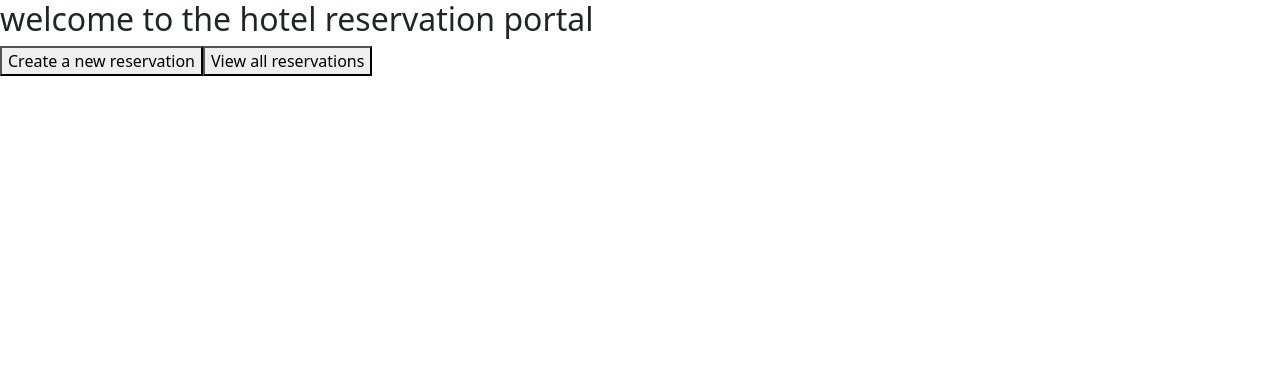
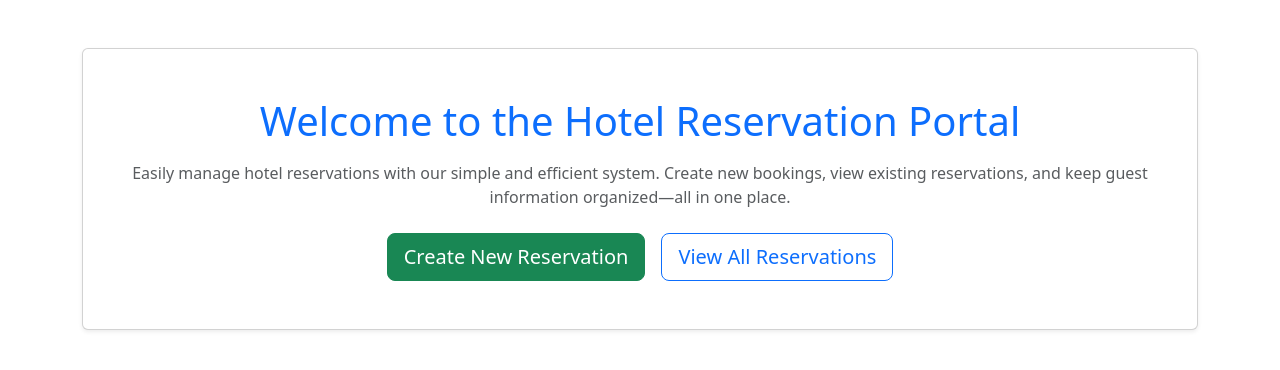
Before and after one commit to ShivamAgrawal02/hotel-App-WithMockoon, an Angular app: page / in a window 1280 px wide. Shown: the top 370 px of the page. Built offline with nearby package versions, Linux system fonts and the light colour scheme.

Commit message:
update functionality added

```diff
--- a/src/app/app-routing.module.ts
+++ b/src/app/app-routing.module.ts
@@ -7,7 +7,8 @@ import { ReservationFormComponent } from './reservation-form/reservation-form.co
 const routes: Routes = [
 {path:"",component:HomeComponent},
 {path:"list",component:ReservationListComponent},
-{path:"new",component:ReservationFormComponent}
+{path:"new",component:ReservationFormComponent},
+{path:"edit/:id",component:ReservationFormComponent}
 ];
 
 @NgModule({
--- a/src/app/home/home.component.html
+++ b/src/app/home/home.component.html
@@ -1,5 +1,31 @@
-<div>
-    <h2>welcome to the hotel reservation portal</h2>
-    <button [routerLink]="['/new']">Create a new reservation</button>
-    <button [routerLink]="['/list']">View all reservations</button>
+<div class="container mt-5">
+
+  <div class="card shadow-sm text-center">
+    <div class="card-body p-5">
+
+      <h1 class="text-primary mb-3">
+        Welcome to the Hotel Reservation Portal
+      </h1>
+
+      <p class="text-muted mb-4">
+        Easily manage hotel reservations with our simple and efficient system.
+        Create new bookings, view existing reservations, and keep guest
+        information organized—all in one place.
+      </p>
+
+      <div class="d-flex justify-content-center gap-3">
+        <button class="btn btn-success btn-lg"
+                [routerLink]="['/new']">
+          Create New Reservation
+        </button>
+
+        <button class="btn btn-outline-primary btn-lg"
+                [routerLink]="['/list']">
+          View All Reservations
+        </button>
+      </div>
+
+    </div>
+  </div>
+
 </div>
--- a/src/app/reservation-form/reservation-form.component.ts
+++ b/src/app/reservation-form/reservation-form.component.ts
@@ -2,6 +2,7 @@ import { Component , OnInit} from '@angular/core';
 import { FormBuilder,FormGroup,Validator, Validators } from '@angular/forms';
 import { ReservationService } from '../reservation/reservation.service';
 import { Reservation } from '../model/reservation';
+import { Router ,ActivatedRoute} from '@angular/router';
 
 @Component({
   selector: 'app-reservation-form',
@@ -9,7 +10,7 @@ import { Reservation } from '../model/reservation';
   styleUrls: ['./reservation-form.component.css']
 })
 export class ReservationFormComponent implements OnInit {
-  constructor(private formBuilder:FormBuilder, private reservationService:ReservationService)
+  constructor(private formBuilder:FormBuilder, private reservationService:ReservationService, private router:Router , private activatedRoute:ActivatedRoute)
   {
 
   }
@@ -23,16 +24,34 @@ ngOnInit(): void {
       guestName:["",Validators.required],
       guestEmail:["",[Validators.required,Validators.email]],
       roomNumber:["",Validators.required]
-
     })
+    let id = this.activatedRoute.snapshot.paramMap.get('id');
+    if(id)
+    {
+      let reservation = this.reservationService.getReservation(id);
+      if(reservation)
+      {
+        this.reservationForm.patchValue(reservation);
+      }
+    }
 }
 onSubmit()
 {
   if(this.reservationForm.valid)
   {
+
     let reservation:Reservation = this.reservationForm.value;
-    this.reservationService.addReservation(reservation);
-    this.reservationForm.reset();
+    let id = this.activatedRoute.snapshot.paramMap.get('id');
+    if(id)
+    {
+        this.reservationService.updateReservation(id,reservation);
+    }
+    else
+    {
+        this.reservationService.addReservation(reservation);
+    }
+    this.router.navigate(['\list']);
+
   }
 }
 
--- a/src/app/reservation-list/reservation-list.component.html
+++ b/src/app/reservation-list/reservation-list.component.html
@@ -11,12 +11,14 @@
 
         <thead class="table-light">
           <tr>
-            <th>#</th>
+            <th>Sr No.</th>
             <th>Guest Name</th>
             <th>Guest Email</th>
             <th>Check-In</th>
             <th>Check-Out</th>
             <th>Room</th>
+            <th>Delete</th>
+            <th>Edit</th>
           </tr>
         </thead>
 
@@ -27,11 +29,9 @@
             <td>{{ res.guestEmail }}</td>
             <td>{{ res.checkInDate }}</td>
             <td>{{ res.checkOutDate }}</td>
-            <td>
-              <span class="badge bg-secondary">
-                {{ res.roomNumber }}
-              </span>
-            </td>
+            <td>{{ res.roomNumber }}</td>
+            <td><button (click)="deleteReservation(res.id)">delete</button></td>
+            <td><button [routerLink]="['/edit', res.id]">edit</button></td>
           </tr>
         </tbody>
 
--- a/src/app/reservation-list/reservation-list.component.ts
+++ b/src/app/reservation-list/reservation-list.component.ts
@@ -19,8 +19,10 @@ export class ReservationListComponent implements OnInit {
 
   ngOnInit(): void {
       this.reservations=this.reservationService.getReservations();
-      console.log("hhekle");
-      console.log(this.reservations)
+  }
+  deleteReservation(id:string)
+  {
+    this.reservationService.deleteReservation(id);
   }
 
 }
--- a/src/app/reservation/reservation.service.ts
+++ b/src/app/reservation/reservation.service.ts
@@ -24,6 +24,7 @@ export class ReservationService {
  }
  addReservation(reservation:Reservation):void
  {
+  reservation.id=Date.now().toString();
   this.reservations.push(reservation);
   localStorage.setItem("reservations",JSON.stringify(this.reservations))
  }
@@ -33,8 +34,9 @@ export class ReservationService {
   this.reservations.splice(index,1)
   localStorage.setItem("reservations",JSON.stringify(this.reservations))
  }
- updateReservation(updateReservation:Reservation):void{
-  let index = this.reservations.findIndex(res=>res.id==updateReservation.id);
+ updateReservation(id:string,updateReservation:Reservation):void{
+  let index = this.reservations.findIndex(res=>res.id==id);
+  updateReservation.id=id;
   this.reservations[index]=updateReservation;
   localStorage.setItem("reservations",JSON.stringify(this.reservations))
 
```
Also changed, not shown: src/app/reservation/reservation.module.ts (+6 -2 lines).
